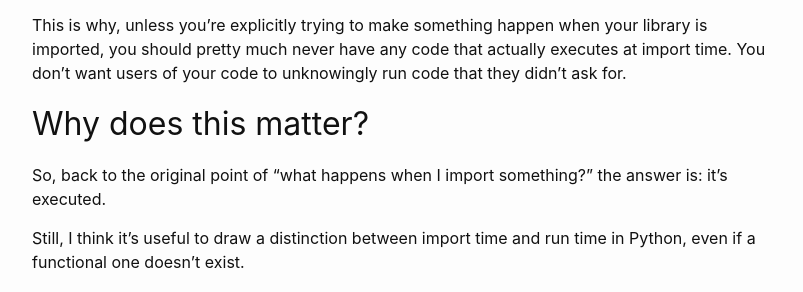
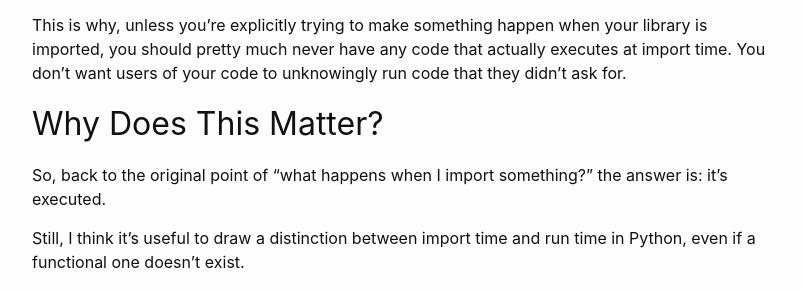
Before and after one commit to ayyjohn/ayyjohn.github.io, a Jekyll site: the page built from _posts/2021-04-03-import-vs-runtime.md, in a window 1280 px wide and 900 px high, scrolled down 1485 px. Shown: the part 156-448 px from the top of the window, without its empty margins (238-1041 px from the left). Built offline with Jekyll 4.4.1, drawn with Linux system fonts in a browser that asks for light colours.

```diff
--- a/_posts/2021-04-03-import-vs-runtime.md
+++ b/_posts/2021-04-03-import-vs-runtime.md
@@ -26,7 +26,7 @@ import antigravity
 because the body of that file looks like
 
 <!-- markdown-link-check-disable -->
-<!-- markdownlint-disable MD022 MD025 -->
+<!-- markdownlint-disable MD022 MD025 CMD003 -->
 {% highlight python %}
 # antigravity.py
 import webbrowser
@@ -37,7 +37,7 @@ webbrowser.open("https://xkcd.com/353/")
 def geohash(latitude, longitude, datedow):
     ...
 {% endhighlight %}
-<!-- markdownlint-enable MD022 MD025 -->
+<!-- markdownlint-enable MD022 MD025 CMD003-->
 <!-- markdown-link-check-enable -->
 
 and so that `webbrowser.open("https://xkcd.com/353/")` call is immediately invoked. Don't do this.
@@ -69,7 +69,7 @@ And it's pretty cheap, as the code's author, to add this extra boilerplate just
 
 This is why, unless you're explicitly trying to make something happen when your library is imported, you should pretty much never have any code that actually executes at import time. You don't want users of your code to unknowingly run code that they didn't ask for.
 
-## Why does this matter?
+## Why Does This Matter?
 
 So, back to the original point of "what happens when I import something?" the answer is: it's executed.
 
@@ -77,7 +77,7 @@ Still, I think it's useful to draw a distinction between import time and run tim
 
 To me, it makes sense to define "import time" as basically what happens between the first and last import statement in the file you're executing and "run time" as everything that happens after the interpreter starts up once you try and execute a script. So import time is a subset of run time.
 
-<!-- markdownlint-disable MD022 MD025 -->
+<!-- markdownlint-disable MD022 MD025 CMD003 -->
 {% highlight python %}
 # run time starts
 # import time starts
@@ -94,7 +94,7 @@ if __name__ == "__main__":
 
 # run time ends
 {% endhighlight %}
-<!-- markdownlint-enable MD022 MD025 -->
+<!-- markdownlint-enable MD022 MD025 CMD003 -->
 
 During import time Python is effectively [searching everywhere it knows it should](https://chrisyeh96.github.io/2017/08/08/definitive-guide-python-imports.html#basics-of-the-python-import-and-syspath) for the module you told it to look for, and then recursively importing (aka running) everything that file needs until eventually it hits a file that requires no new dependencies. (This creates what's called a "Dependency Tree" which you can actually inspect using a tool called [pipdeptree](https://pypi.org/project/pipdeptree/).
 
```
